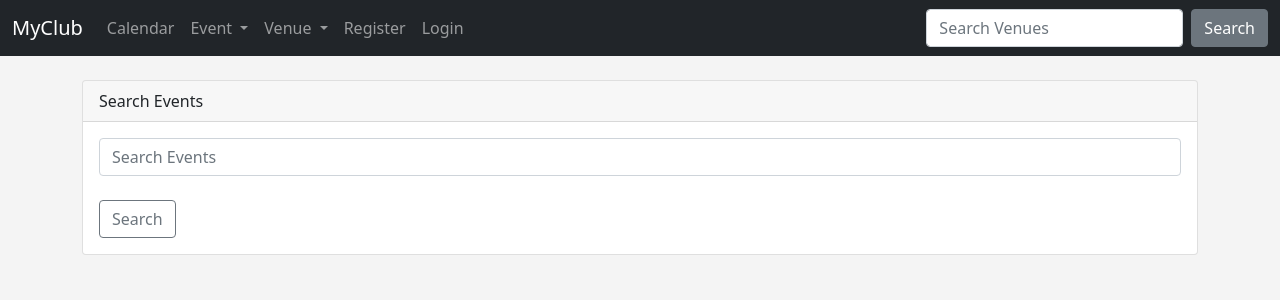
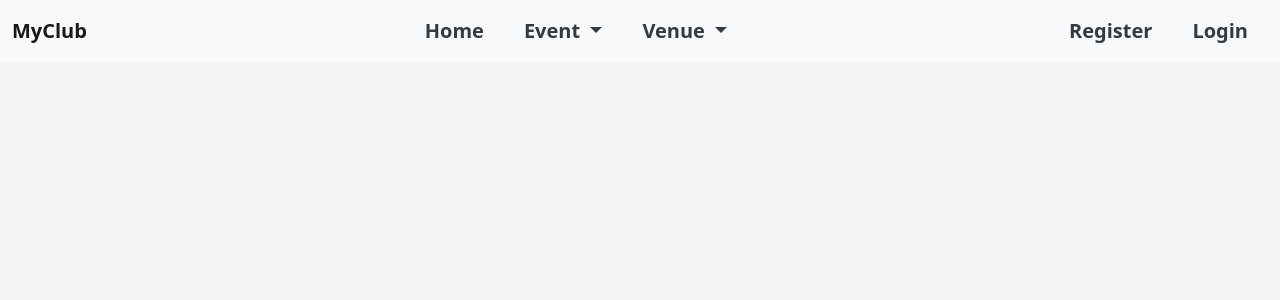
Before and after one commit to saringrg/myclub, a Django app: page /search_events in a window 1280 px wide. Shown: the top 300 px of the page. Run offline with Django 5.2, Linux system fonts and the light colour scheme.

Commit message:
version 1.5

```diff
--- a/myclub_website/events/templates/events/add_event.html
+++ b/myclub_website/events/templates/events/add_event.html
@@ -1,7 +1,7 @@
 {% extends 'events/base.html' %}
 
 {% block content %}
-
+	<br><br>
 	{% if user.is_authenticated %}
 
 		<h1>Add Event</h1>
--- a/myclub_website/events/templates/events/add_venue.html
+++ b/myclub_website/events/templates/events/add_venue.html
@@ -1,7 +1,7 @@
 {% extends 'events/base.html' %}
 
 {% block content %}
-
+	<br><br>
 	{% if user.is_authenticated %}
 		<center>
 			<h1>Add Venue</h1>
--- a/myclub_website/events/templates/events/my_events.html
+++ b/myclub_website/events/templates/events/my_events.html
@@ -1,7 +1,7 @@
 {% extends 'events/base.html' %}
 
 {% block content %}
-
+	<br><br>
 	<h2>My Events</h2>
 	<br>
 	{% for event in events %}
--- a/myclub_website/events/templates/events/navbar.html
+++ b/myclub_website/events/templates/events/navbar.html
@@ -1,20 +1,31 @@
-<nav class="navbar navbar-expand-lg navbar-dark bg-dark">
+<style>
+  .navbar-nav .nav-item a.nav-link {
+    font-size: 20px;
+    font-weight: bold;
+    color: #343a40;
+    padding-left: 20px; /* Adjust the left padding as needed */
+    padding-right: 20px; /* Adjust the right padding as needed */
+</style>
+
+<nav class="navbar navbar-expand-lg navbar-light bg-light fixed-top text-center">
   <div class="container-fluid">
-    <a class="navbar-brand" href="{% url 'home' %}">MyClub</a>
+    <a class="navbar-brand" href="{% url 'home' %}"><strong>MyClub</strong></a>
     <button class="navbar-toggler" type="button" data-bs-toggle="collapse" data-bs-target="#navbarSupportedContent" aria-controls="navbarSupportedContent" aria-expanded="false" aria-label="Toggle navigation">
       <span class="navbar-toggler-icon"></span>
     </button>
+
     <div class="collapse navbar-collapse" id="navbarSupportedContent">
-      <ul class="navbar-nav me-auto mb-2 mb-lg-0">
+      <ul class="navbar-nav mx-auto mb-2 mb-lg-0">
 
         <li class="nav-item">
-          <a class="nav-link" href="{% url 'home' '2025' 'March' %}">Calendar</a>
+          <a class="nav-link" href="{% url 'home' %}">Home</a>
         </li>
 
         <li class="nav-item dropdown">
           <a class="nav-link dropdown-toggle" href="#" id="navbarDropdown" role="button" data-bs-toggle="dropdown" aria-expanded="false">
             Event
           </a>
+
           <ul class="dropdown-menu" aria-labelledby="navbarDropdown">
             <li><a class="dropdown-item" href="{% url 'list-events' %}">All Events</a></li>
 
@@ -22,7 +33,7 @@
               <li><a class="dropdown-item" href="{% url 'add-event' %}">Add Event</a></li>
               <li><a class="dropdown-item" href="{% url 'my_events' %}">My Events</a></li>
             {% endif %}
-            <li><a class="dropdown-item" href="{% url 'search_events' %}">Search Event</a></li>
+
           </ul>
         </li>
 
@@ -40,6 +51,12 @@
           </ul>
         </li>
 
+      </ul>
+    </div>
+
+
+    <div class="ms-auto">
+      <ul class="navbar-nav">
         {% if user.is_authenticated %}
 
           <li class="nav-item">
@@ -57,15 +74,8 @@
           </li>
 
         {% endif %}
+      </ul>
+    </div>
 
-      </ul>
-
-      <form class="d-flex" method=POST action="{% url 'search-venues' %}">
-        {% csrf_token %}
-
-        <input class="form-control me-2" type="search" placeholder="Search Venues" aria-label="Search" name="searched">
-        <button class="btn btn-secondary" type="submit">Search</button>
-      </form>
-    </div>
   </div>
 </nav>
--- a/myclub_website/events/templates/events/search_events.html
+++ b/myclub_website/events/templates/events/search_events.html
@@ -1,27 +1,13 @@
-{% extends 'events/base.html' %}
+ {% extends 'events/base.html' %}
 
 {% block content %}
-	<div class="card">
-		<div class="card-header">
-	    	{% if searched %}
-	    		You Searched for {{searched}}
-	    	{% else %}
-	    		Search Events
-	    	{% endif %}
-	  	</div>
-	  	<div class="card-body">
-			<form method=POST action="{% url 'search_events' %}">
-		        {% csrf_token %}
+	<br><br>
 
-		        <input class="form-control me-2" type="search" placeholder="Search Events" aria-label="Search" name="searched">
-		        <br>
-		        <button class="btn btn-outline-secondary" type="submit">Search</button>
-		      </form>
-		</div>
-	</div>
+	{% if searched %}
+
+	<h3>You Searched for {{searched}}</h3>
 	<br>
 
-	{% if searched %}
 		{% for event in events %}
 		<div class="card">
 		  <div class="card-header">
--- a/myclub_website/events/templates/events/search_venues.html
+++ b/myclub_website/events/templates/events/search_venues.html
@@ -1,10 +1,10 @@
 {% extends 'events/base.html' %}
 
 {% block content %}
-
+	<br><br>
 		{% if searched %}
 
-			<h1>You Searched for {{searched}}</h1>
+			<h3>You Searched for {{searched}}</h3>
 			<br>
 
 			{% for venue in venues %}
--- a/myclub_website/events/templates/events/show_venue.html
+++ b/myclub_website/events/templates/events/show_venue.html
@@ -1,7 +1,7 @@
 {% extends 'events/base.html' %}
 
 {% block content %}
-
+	<br><br>
 	<div class="card">
 		  <div class="card-header">
 		    Venue
--- a/myclub_website/events/templates/events/update_event.html
+++ b/myclub_website/events/templates/events/update_event.html
@@ -1,6 +1,7 @@
 {% extends 'events/base.html' %}
 
 {% block content %}
+	<br><br>
 	{% if user.is_authenticated %}
 		{% if user == event.manager %}
 
--- a/myclub_website/events/templates/events/update_venue.html
+++ b/myclub_website/events/templates/events/update_venue.html
@@ -1,7 +1,7 @@
 {% extends 'events/base.html' %}
 
 {% block content %}
-
+	<br><br>
 	{% if user.is_authenticated %}
 
 		<h1>Update Venue</h1>
--- a/myclub_website/events/views.py
+++ b/myclub_website/events/views.py
@@ -170,7 +170,11 @@ def home(request, year=datetime.now().year, month=datetime.now().strftime('%B'))
 	month_number = int(month_number)
 
 	#create a calendar
-	cal = HTMLCalendar().formatmonth(year, month_number)
+	#cal = HTMLCalendar().formatmonth(year, month_number)
+	# Create a calendar with Bootstrap classes and custom styling for sizing
+	cal = HTMLCalendar().formatmonth(year, month_number).replace(
+	    '<table',
+	    '<table class="table table-bordered table-responsive-sm" style="width:30%; text-align:center;"')
 
 	#get current year
 	now = datetime.now()
--- a/myclub_website/members/templates/authenticate/login.html
+++ b/myclub_website/members/templates/authenticate/login.html
@@ -1,7 +1,7 @@
-{% extends 'events/base.html' %}
+{% extends 'authenticate/base.html' %}
 
 {% block content %}
-
+	<br><br>
 	<h1>Login</h1>
 	<br>
 		<form action="" method=POST>
--- a/myclub_website/members/templates/authenticate/register_user.html
+++ b/myclub_website/members/templates/authenticate/register_user.html
@@ -1,7 +1,7 @@
-{% extends 'events/base.html' %}
+{% extends 'authenticate/base.html' %}
 
 {% block content %}
-
+<br><br>
 {% if form.errors %}
 
 	<div class="alert alert-warning alert-dismissible fade show" role="alert">
```
Also changed, not shown: myclub_website/events/templates/events/event_list.html (+21 -1 lines), myclub_website/events/templates/events/home.html (+10 -10 lines), myclub_website/events/templates/events/venue.html (+21 -1 lines), myclub_website/members/templates/authenticate/base.html (added, +47 -0 lines), myclub_website/db.sqlite3.
